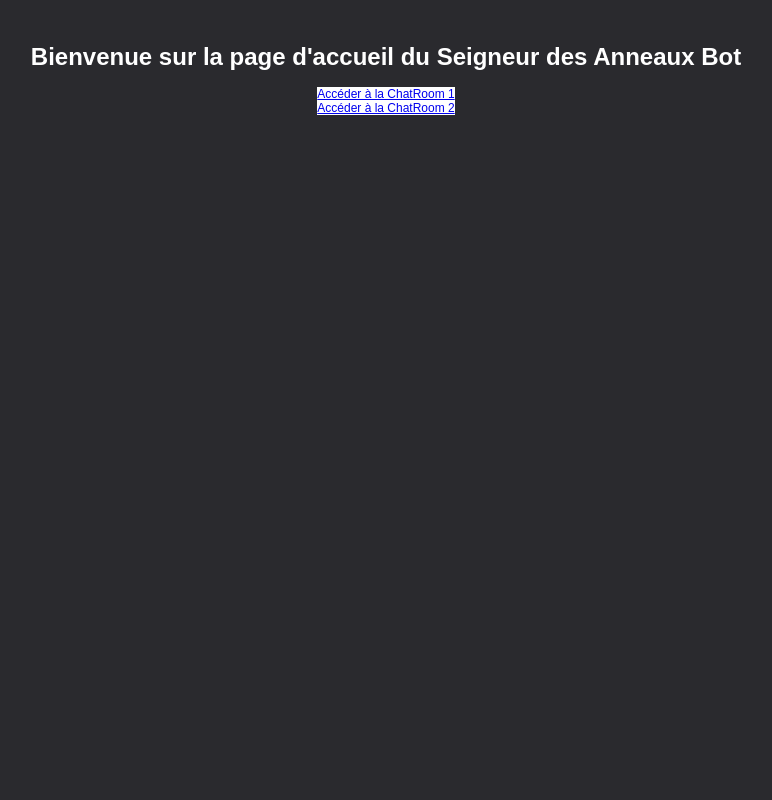
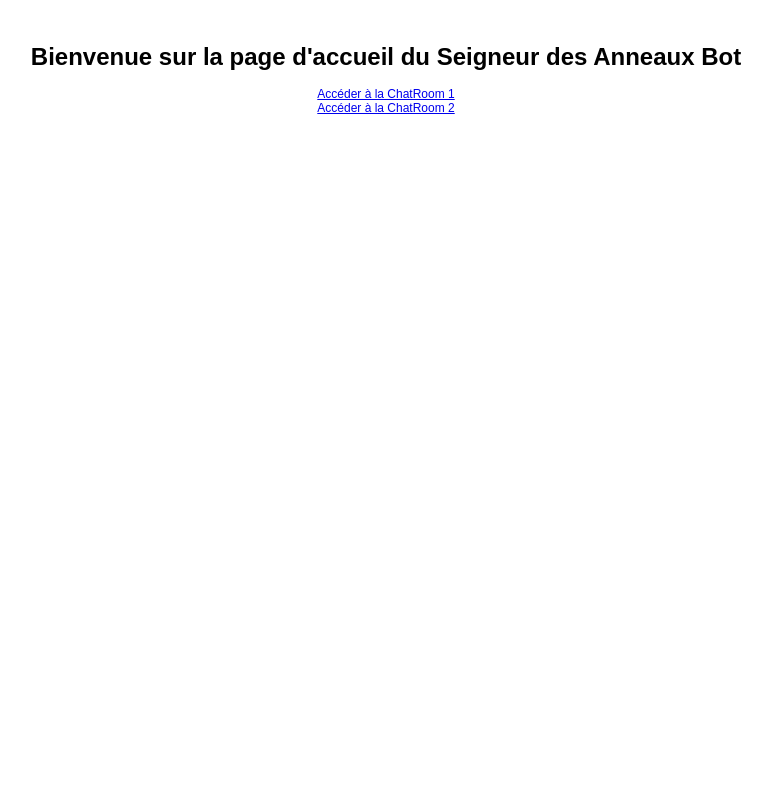
Before and after one commit to RafaelANNO/Projet-fin-B-Game, a Flask app: page / in a window 1280 px wide. Shown: the whole page, without its empty margins (254-1026 px from the left). Run offline with Flask 2, Linux system fonts and the light colour scheme.

Commit message:
fix colors

```diff
--- a/frontend/static/css/style.css
+++ b/frontend/static/css/style.css
@@ -1,9 +1,8 @@
 body {
     font:12px arial;
-    color: #FFFFFF;
+    color: #000000;
     text-align:center;
     padding:35px;
-    background-color: #2a2a2e;
     /* background-image: url('/frontend/static/fond_mordor.png'); */
 }
 
@@ -12,10 +11,6 @@ form, p, span {
     padding:0; }
 
 input { font:12px arial; }
-
-a {
-    background-color: #FFFFFF;
-}
 
 #chatbox {
     text-align:left;
```
